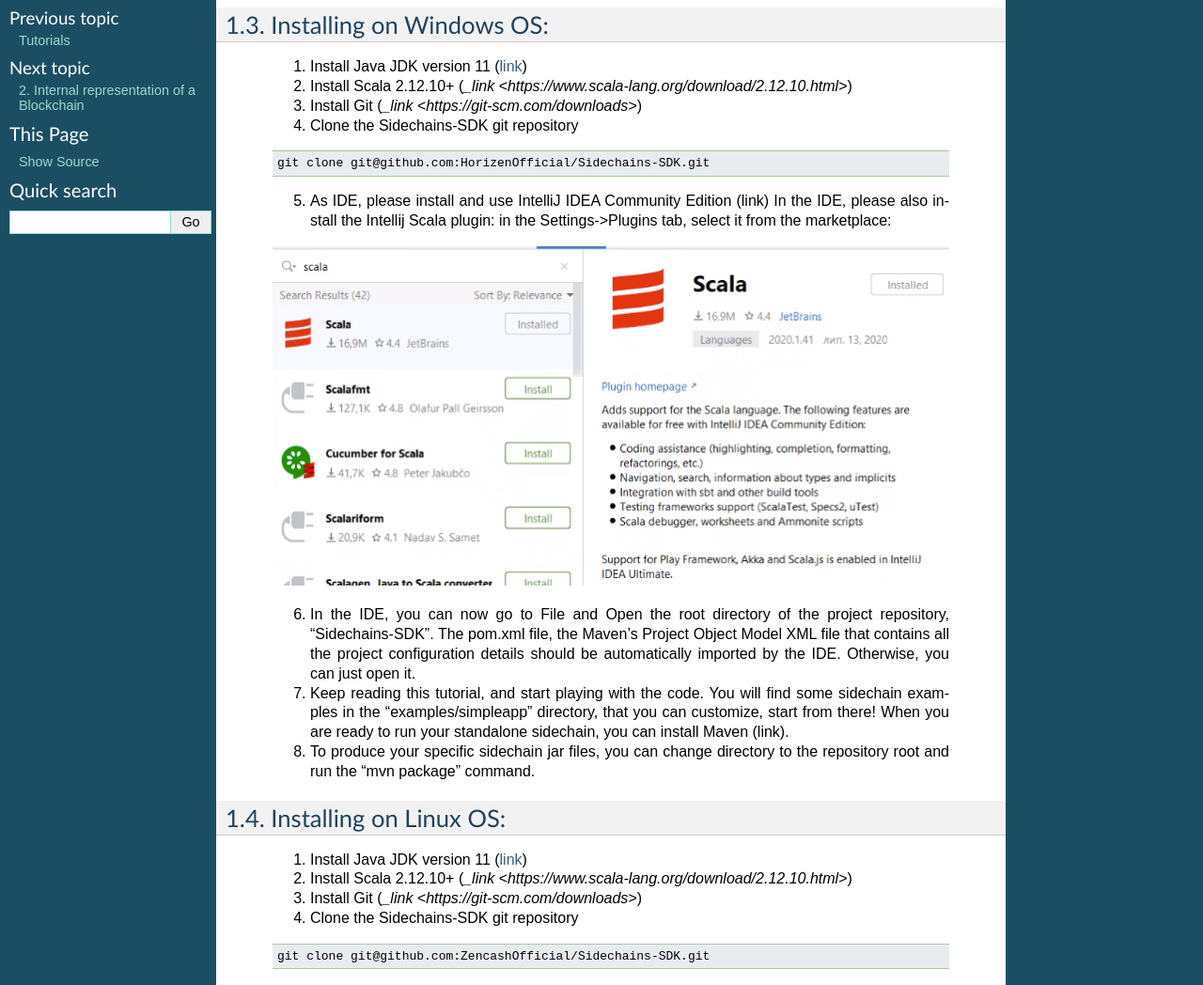
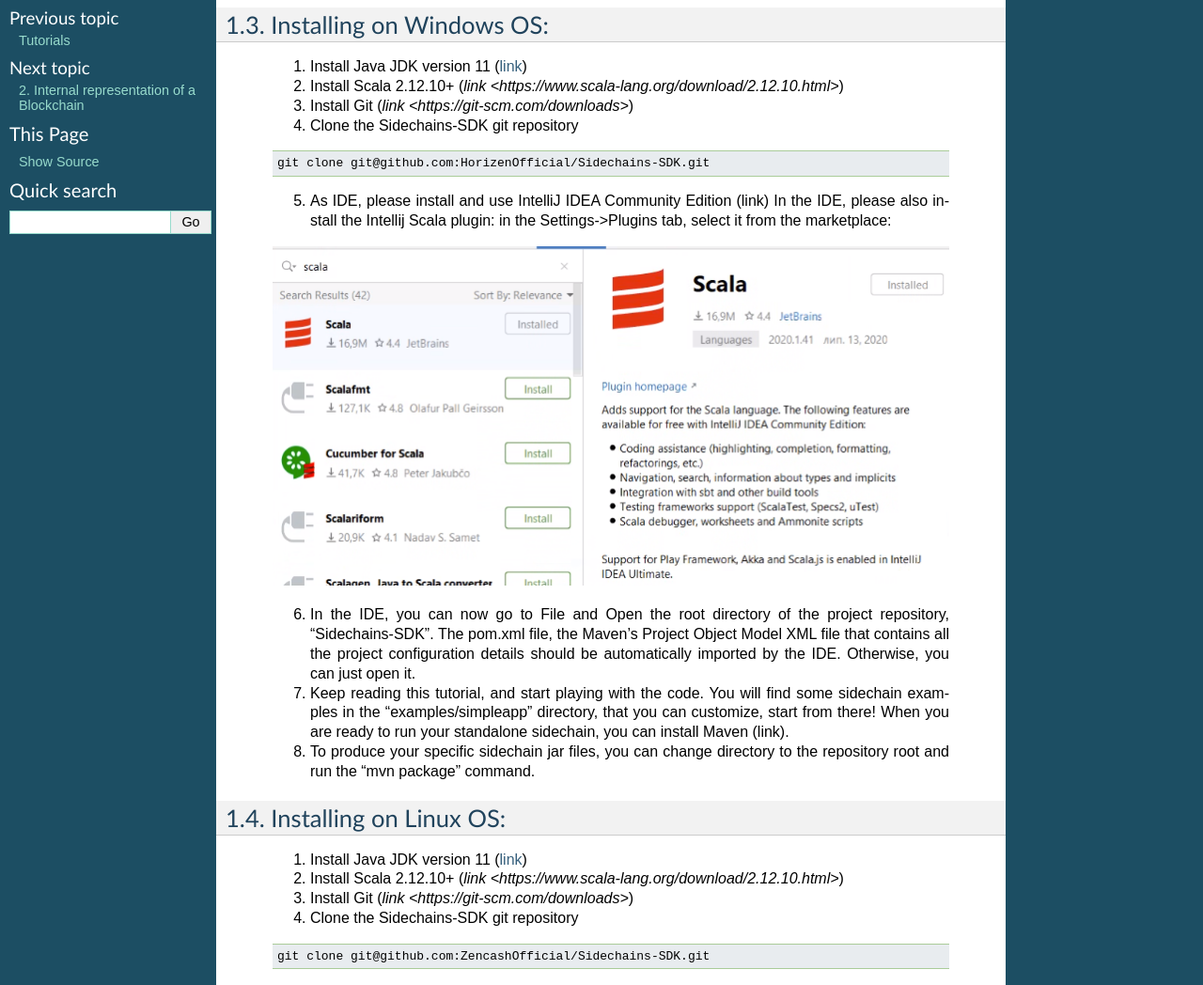
Before and after one commit to megaluck/documentation, a Sphinx documentation site: the page built from docs/introduction/01-install.rst, in a window 1280 px wide and 1400 px high. Shown: the part 333-1381 px from the top of the window at 94% size. Built offline with Sphinx 7.4.7, drawn with Linux system fonts in a browser that asks for light colours.

```diff
--- a/docs/introduction/01-install.rst
+++ b/docs/introduction/01-install.rst
@@ -25,8 +25,8 @@ Installing on Windows OS:
 *************************
 
   1. Install Java JDK version 11 (`link <https://www.oracle.com/java/technologies/javase-jdk11-downloads.html>`_)
-  2. Install Scala 2.12.10+ (`_link <https://www.scala-lang.org/download/2.12.10.html>`)
-  3. Install Git (`_link <https://git-scm.com/downloads>`)
+  2. Install Scala 2.12.10+ (`link <https://www.scala-lang.org/download/2.12.10.html>`)
+  3. Install Git (`link <https://git-scm.com/downloads>`)
   4. Clone the Sidechains-SDK git repository
 
   .. code:: Bash
@@ -47,8 +47,8 @@ Installing on Linux OS:
 ***********************
 
   1. Install Java JDK version 11 (`link <https://www.oracle.com/java/technologies/javase-jdk11-downloads.html>`_)
-  2. Install Scala 2.12.10+ (`_link <https://www.scala-lang.org/download/2.12.10.html>`)
-  3. Install Git (`_link <https://git-scm.com/downloads>`)
+  2. Install Scala 2.12.10+ (`link <https://www.scala-lang.org/download/2.12.10.html>`)
+  3. Install Git (`link <https://git-scm.com/downloads>`)
   4. Clone the Sidechains-SDK git repository
 
   .. code:: Bash
```
